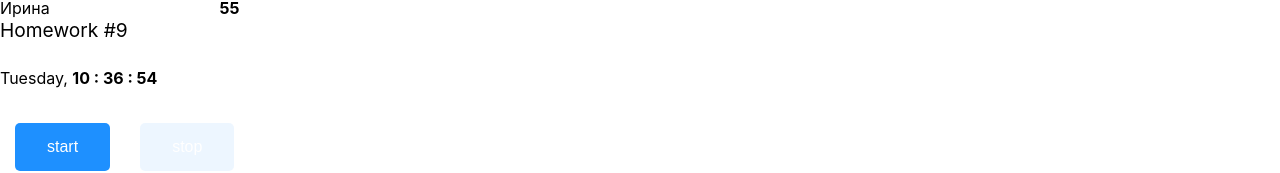
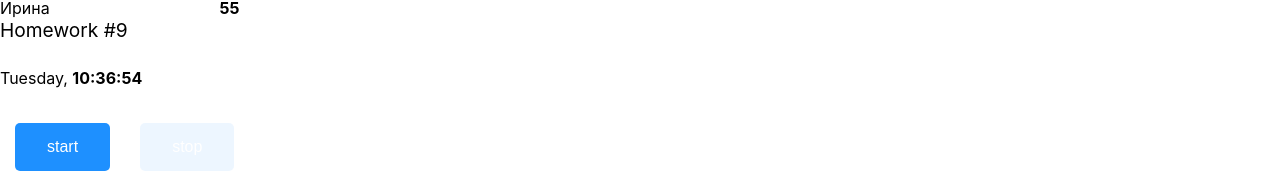
Before and after one commit to legkovaAnastasia/hw-mail, a React (Create React App) app: page /#/junior in a window 1280 px wide. Shown: the part 763-936 px from the top of the page. Built offline with nearby package versions, Linux system fonts and the light colour scheme.

Commit message:
hw-09-01

```diff
--- a/src/s2-homeworks/hw09/Clock.tsx
+++ b/src/s2-homeworks/hw09/Clock.tsx
@@ -2,6 +2,8 @@ import React, {MouseEventHandler, useEffect, useState} from 'react'
 import SuperButton from '../hw04/common/c2-SuperButton/SuperButton'
 import {restoreState} from '../hw06/localStorage/localStorage'
 import s from './Clock.module.css'
+
+const getExtra0 = (num: number) => num < 10 ? '0' + num : num
 
 function Clock() {
     const [timerId, setTimerId] = useState<number | undefined>(undefined)
@@ -33,8 +35,8 @@ function Clock() {
         setShow(false)
     }
 
-    const stringTime = `${date.getHours()} : ${date.getMinutes()} : ${date.getSeconds()}`|| <br/> // часы24:минуты:секунды (01:02:03)/(23:02:03)/(24:00:00)/(00:00:01) // пишут студенты
-    const stringDate = `(${date.getDate()}.${date.getMonth()+1}.${date.getFullYear()})` || <br/> // день.месяц.год (01.02.2022) // пишут студенты, варианты 01.02.0123/01.02.-123/01.02.12345 не рассматриваем
+    const stringTime = `${getExtra0(date.getHours())}:${getExtra0(date.getMinutes())}:${getExtra0(date.getSeconds())}`|| <br/> // часы24:минуты:секунды (01:02:03)/(23:02:03)/(24:00:00)/(00:00:01) // пишут студенты
+    const stringDate = `${date.getDate()}.${date.getMonth()+1}.${date.getFullYear()}` || <br/> // день.месяц.год (01.02.2022) // пишут студенты, варианты 01.02.0123/01.02.-123/01.02.12345 не рассматриваем
 
     // день недели на английском, месяц на английском (https://learn.javascript.ru/intl#intl-datetimeformat)
     const stringDay = new Date().toLocaleString('en-US', {weekday: 'long'}) || <br/> // пишут студенты
```
